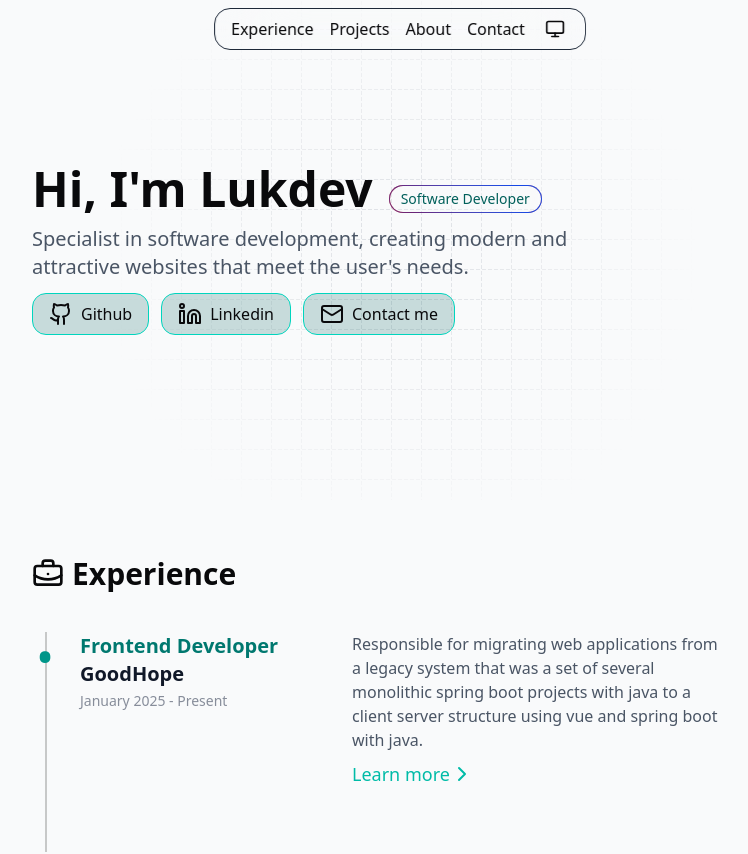
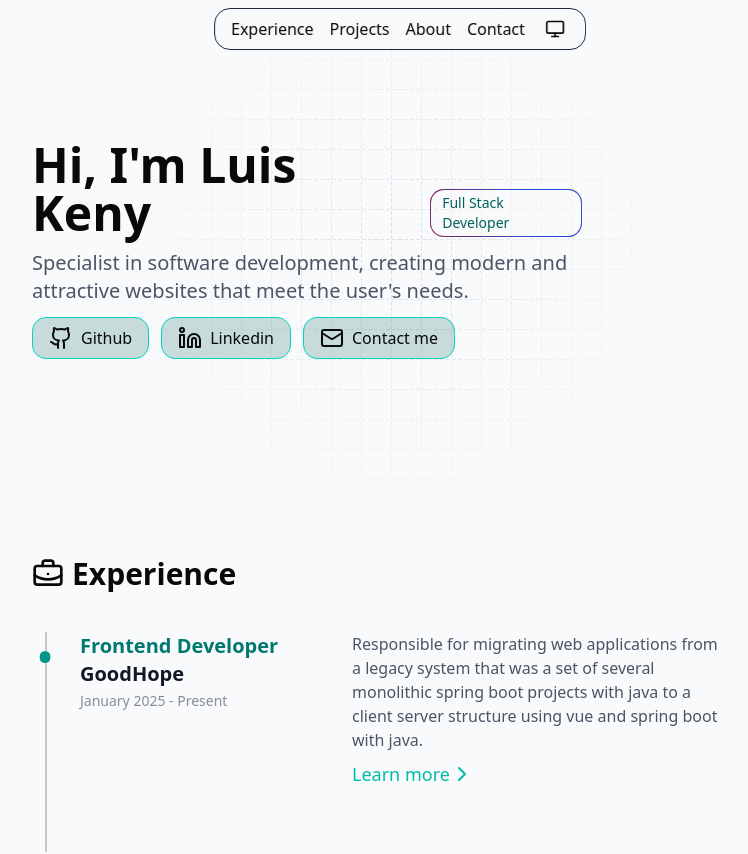
Before and after one commit to luis-keny/portfolio, a Next.js app: page / in a window 1280 px wide. Shown: the top 854 px of the page, without its empty margins (240-988 px from the left). Built offline with nearby package versions, Linux system fonts and the light colour scheme.

Commit message:
chore: update hero section with new name and title

```diff
--- a/src/sections/Hero.tsx
+++ b/src/sections/Hero.tsx
@@ -42,9 +42,9 @@ export default function Hero() {
       />
       <div className="absolute top-1/2 left-0 -translate-y-1/2 flex flex-col justify-center gap-3 max-w-[550px]">
         <div className="flex flex-col gap-4 items-start sm:flex-row sm:items-end">
-          <h1 className="text-5xl font-semibold">{"Hi, I'm Lukdev"}</h1>
+          <h1 className="text-5xl font-semibold">{"Hi, I'm Luis Keny"}</h1>
           <span className="relative text-sm text-teal-800 dark:text-teal-200 px-3 font-medium backdrop-blur-2xl py-1 rounded-xl">
-            Software Developer
+            Full Stack Developer
             <BorderBeam
               duration={6}
               size={400}
```
